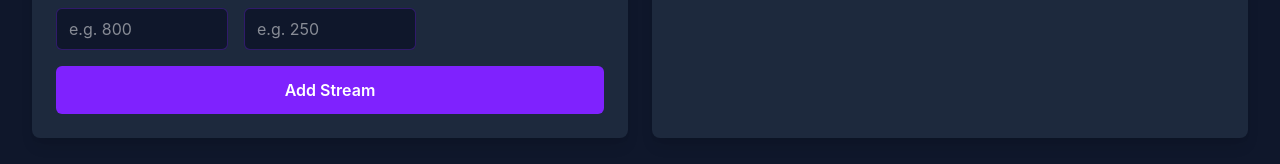
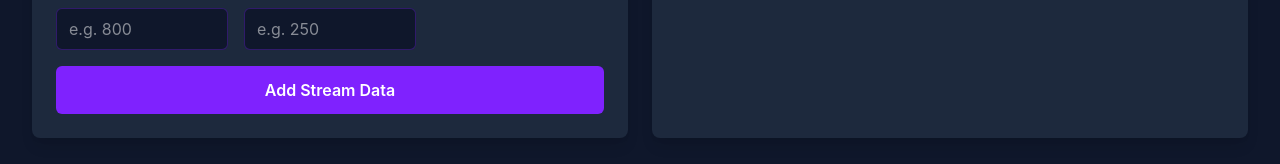
Before and after one commit to bjorkendev/streamer-score, a React (Vite) app: page / in a window 1280 px wide. Shown: the part 589-753 px from the top of the page. Built offline with nearby package versions, Linux system fonts and the light colour scheme.

Commit message:
Update CTA button text from 'Add Stream' to 'Add Stream Data'

```diff
--- a/src/components/StreamDataInput.tsx
+++ b/src/components/StreamDataInput.tsx
@@ -259,12 +259,12 @@ export function StreamDataInput({ onAddStream }: StreamDataInputProps) {
             />
           </div>
         </div>
-        <button
-          type="submit"
-          className="w-full bg-violet-600 hover:bg-violet-700 text-white font-semibold py-3 px-6 rounded-md transition-colors duration-200"
-        >
-          Add Stream
-        </button>
+            <button
+              type="submit"
+              className="w-full bg-violet-600 hover:bg-violet-700 text-white font-semibold py-3 px-6 rounded-md transition-colors duration-200"
+            >
+              Add Stream Data
+            </button>
       </form>
     </div>
   );
```
